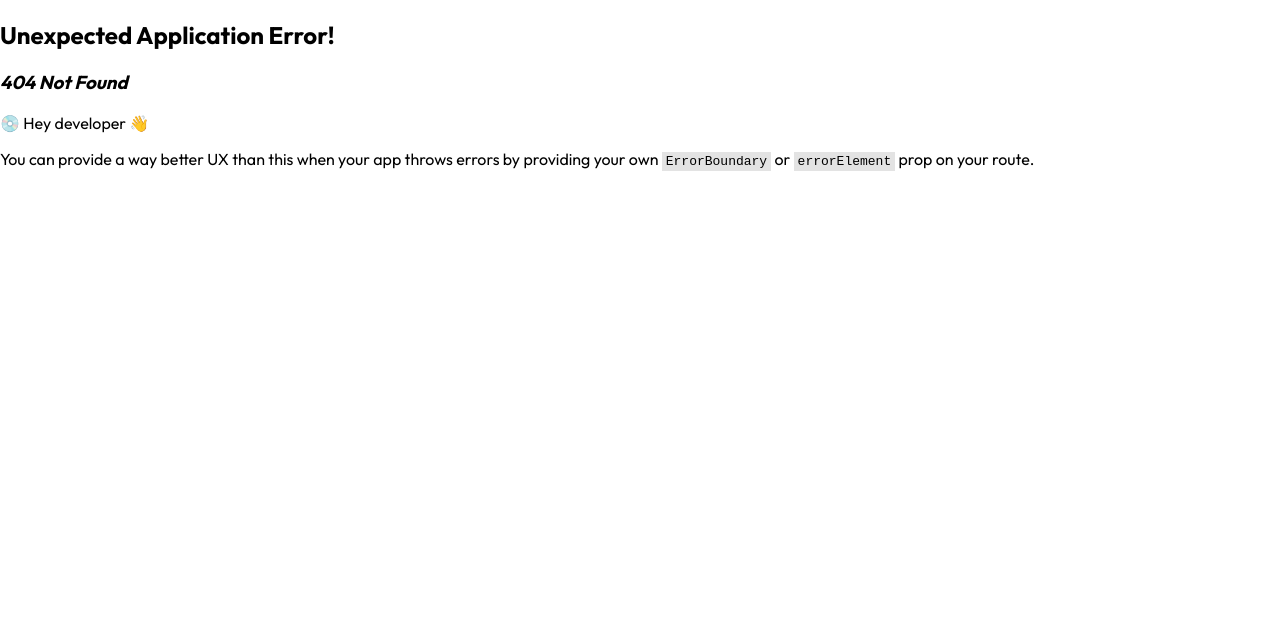
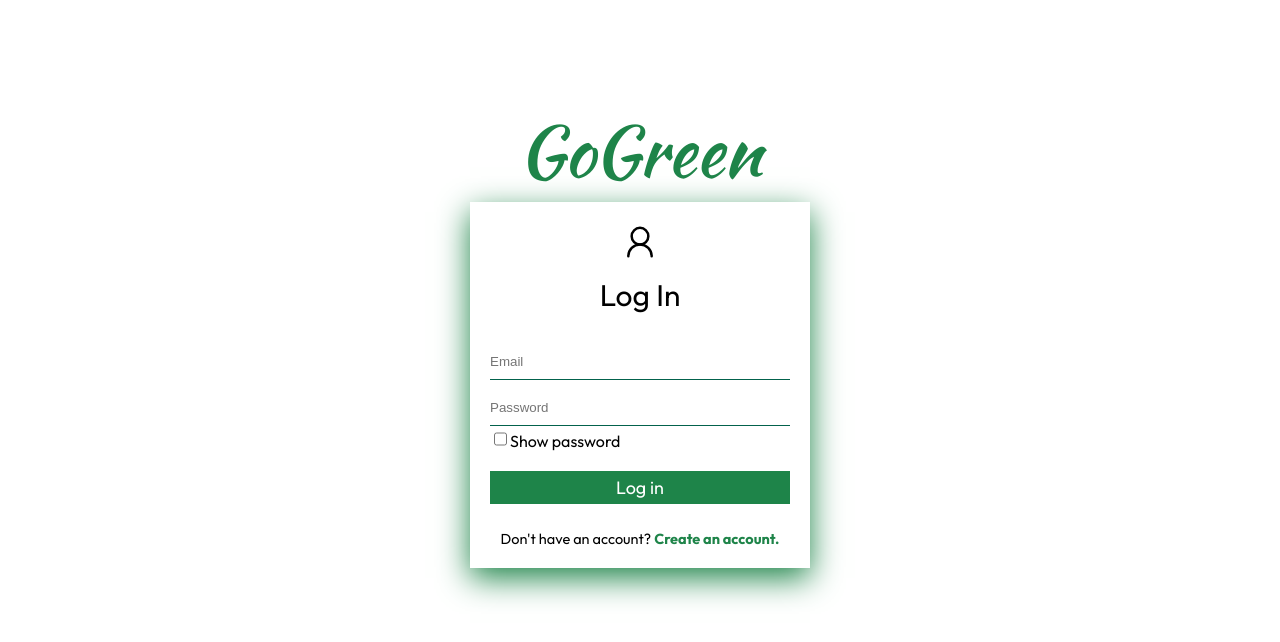
Before and after one commit to Dev-KoSi/gogreen-fe, a React (Vite) app: page /login in a window 1280 px wide. Before the commit this address had no page. Shown: the top 642 px of the page. Built offline with nearby package versions, Linux system fonts and the light colour scheme; a web font is replaced by a local one.

Commit message:
Added: [Login page]

```diff
--- a/src/App.tsx
+++ b/src/App.tsx
@@ -1,5 +1,6 @@
 import { createBrowserRouter, RouterProvider } from "react-router-dom"
 import { Home } from "./pages/Home"
+import { Login } from "./pages/login"
 
 
 export function App() {
@@ -12,7 +13,23 @@ export function App() {
           <Home/>
         </>
       )
-    }
+    },
+    {
+      path: '/login',
+      element: (
+        <>
+          <Login/>
+        </>
+      )
+    },
+    {
+      path: '/create-account',
+      element: (
+        <>
+          <Home/>
+        </>
+      )
+    },
   ])
 
   return(
--- a/src/components/Header.tsx
+++ b/src/components/Header.tsx
@@ -51,7 +51,7 @@ export function Header() {
 
                 <div className='sub-2'>
                     <div className="btns">
-                        <button className='log-in'>Log In</button>
+                        <button className='log-in' onClick={() => navigate('/login')}>Log In</button>
 
                         <button className='sign-up'>Sign Up</button>
                     </div>
@@ -65,6 +65,12 @@ export function Header() {
                             <path d="M17 12C17 14.7614 14.7614 17 12 17C9.23858 17 7 14.7614 7 12C7 9.23858 9.23858 7 12 7C14.7614 7 17 9.23858 17 12Z" stroke="#141B34" stroke-width="1.5" />
                             <path d="M12 2V3.5M12 20.5V22M19.0708 19.0713L18.0101 18.0106M5.98926 5.98926L4.9286 4.9286M22 12H20.5M3.5 12H2M19.0713 4.92871L18.0106 5.98937M5.98975 18.0107L4.92909 19.0714" stroke="#141B34" stroke-width="1.5" stroke-linecap="round" />
                         </svg>}
+
+                        <svg xmlns="http://www.w3.org/2000/svg" viewBox="0 0 24 24" width="24" height="24" color="#000000" fill="none">
+                            <path d="M15.5 10.5C15.5 8.567 13.933 7 12 7C10.067 7 8.5 8.567 8.5 10.5C8.5 12.433 10.067 14 12 14C13.933 14 15.5 12.433 15.5 10.5Z" stroke="currentColor" stroke-width="1" stroke-linecap="round" stroke-linejoin="round"></path>
+                            <path d="M22 12C22 6.47715 17.5228 2 12 2C6.47715 2 2 6.47715 2 12C2 17.5228 6.47715 22 12 22C17.5228 22 22 17.5228 22 12Z" stroke="currentColor" stroke-width="1" stroke-linecap="round" stroke-linejoin="round"></path>
+                            <path d="M18 20C18 16.6863 15.3137 14 12 14C8.68629 14 6 16.6863 6 20" stroke="currentColor" stroke-width="1" stroke-linecap="round" stroke-linejoin="round"></path>
+                        </svg>
                     </div>
                 </div>
             </div>
--- /dev/null
+++ b/src/pages/login.tsx
@@ -0,0 +1,109 @@
+import { useState } from 'react';
+import '../styles/sign.css'
+import { Link, useNavigate } from 'react-router-dom';
+import { useEffect } from 'react';
+
+export function Login() {
+    const [email, setEmail] = useState('');
+    const [password, setPassword] = useState('');
+    const [loginSuccess, setLoginSuccess] = useState(null);
+    const navigate = useNavigate();
+    const [showPassword, setShowPassword] = useState('password');
+
+    useEffect(() => {
+        if(loginSuccess === true) {
+            navigate('/');
+
+            setLoginSuccess(null);
+        }
+    }, [loginSuccess]);
+
+    // const loginFunc = async () => {
+    //     const user = {
+    //         email,
+    //         password
+    //     };
+
+    //     try {
+    //         const res = await fetch('https://friendi-be.onrender.com/friendi/login', {
+    //             method : 'POST',
+    //             headers : {
+    //                 'Content-Type' : 'application/json'
+    //             },
+    //             body : JSON.stringify(user)
+    //         });
+
+    //         const result = await res.json();
+
+    //         if(result) {
+    //             alert(result.message);
+    //         }
+
+    //         setLoginSuccess((l) => l = result.success);
+
+    //         localStorage.setItem('token', result.accessToken);
+
+    //         localStorage.setItem('useremail', result.email);
+
+    //         localStorage.setItem('user-id', result.userId);
+
+    //         localStorage.setItem('my-id', result.id);
+
+    //         localStorage.setItem('img-url', result.image.url);
+
+    //         localStorage.setItem('user-details', JSON.stringify(result.details));
+
+    //         localStorage.setItem('loginTime', Date.now().toString());
+
+    //     } catch (error) {
+    //         console.log(error);
+    //     }
+    // }
+
+    return (
+        <div className='sign-page' style={{width : "fit-content", margin : "0 auto"}}>
+            <div style={{width : "fit-content", margin : "0 auto"}} className="friendi-txt">
+                GoGreen
+            </div>
+            <div className="login-page">
+                <div className="the-uer-logo">
+                    <svg xmlns="http://www.w3.org/2000/svg" viewBox="0 0 24 24" width="40" height="40" color="#000000" fill="none">
+                        <path d="M17 8.5C17 5.73858 14.7614 3.5 12 3.5C9.23858 3.5 7 5.73858 7 8.5C7 11.2614 9.23858 13.5 12 13.5C14.7614 13.5 17 11.2614 17 8.5Z" stroke="currentColor" stroke-width="1.5" stroke-linecap="round" stroke-linejoin="round"></path>
+                        <path d="M19 20.5C19 16.634 15.866 13.5 12 13.5C8.13401 13.5 5 16.634 5 20.5" stroke="currentColor" stroke-width="1.5" stroke-linecap="round" stroke-linejoin="round"></path>
+                    </svg>
+                </div>
+                <div className="txt">
+                    Log In
+                </div>
+
+                <div className="login-email bb">
+                    <input type='email' placeholder="Email" value={email} onChange={(e) => {
+                        setEmail(e.target.value);
+                    }}/>
+                </div>
+
+                <div className="login-password bb">
+                    <input type={showPassword} placeholder="Password" value={password} onChange={(e) => {
+                        setPassword(e.target.value);
+                    }}/>
+                </div>
+
+                <div className="show-password">
+                    <input type="checkbox" onClick={() => {
+                        setShowPassword((s) => s === '' ? 'password' : '')
+                    }}/> <div>Show password</div>
+                </div>
+
+                <div className="login-btn hover">
+                    <button onClick={() => {
+                        // loginFunc();
+                    }}>Log in</button>
+                </div>
+
+                <div className="sign-othwewise">
+                    Don't have an account? <Link className='Link' to={'/signup'}><span>Create an account.</span></Link>
+                </div>
+            </div>
+        </div>
+    )
+}
--- a/src/styles/Header.css
+++ b/src/styles/Header.css
@@ -76,6 +76,7 @@
 
 .header .mode{
     text-align: right;
+    display: flex;
 }
 
 .header .mode svg{
--- /dev/null
+++ b/src/styles/sign.css
@@ -0,0 +1,70 @@
+.sign-page{
+    position: relative;
+    top: 100px;
+}
+.friendi-txt{
+    font-family: "Kaushan Script", cursive;
+    font-size: 70px;
+    color: #1E8449;
+}
+.signup-page, .login-page{
+    width: fit-content;
+    margin: 0 auto;
+    text-align: center;
+    box-shadow: 0 10px 30px #1E8449;
+    padding: 20px;
+}
+.signup-page .txt, .login-page .txt{
+    margin: 10px 0px 20px 0px;
+    font-size: 30px;
+    color: black;
+}
+.Link{
+    text-decoration: none;
+    color: #1E8449;
+    font-weight: bold;
+}
+.Link :hover {
+    text-decoration: underline;
+    color: #00df82;
+}
+.hover :hover{
+    background-color: #00df82;
+}
+.bb{
+    width: 300px;
+    text-align: left;
+    border-bottom: 1px solid #03624c;
+}
+.bb input{
+    width: 300px;
+    margin: 10px 0px 0px 0px;
+    padding: 10px 0px;
+    border: none;
+    outline: none;
+}
+.show-password{
+    display: flex;
+    margin-top: 5px;
+}
+.show-password input{
+    cursor: pointer;
+    margin-top: -1px;
+}
+.signup-btn button, .login-btn button{
+    width: 100%;
+    border: none;
+    margin-top: 20px;
+    background-color: #1E8449;
+    padding: 5px 0px;
+    cursor: pointer;
+    font-size: 18px;
+    color: white;
+}
+.sign-othwewise{
+    margin-top: 25px;
+    font-size: 14.5px;
+}
+.sign-othwewise span{
+    cursor: pointer;
+}
```
